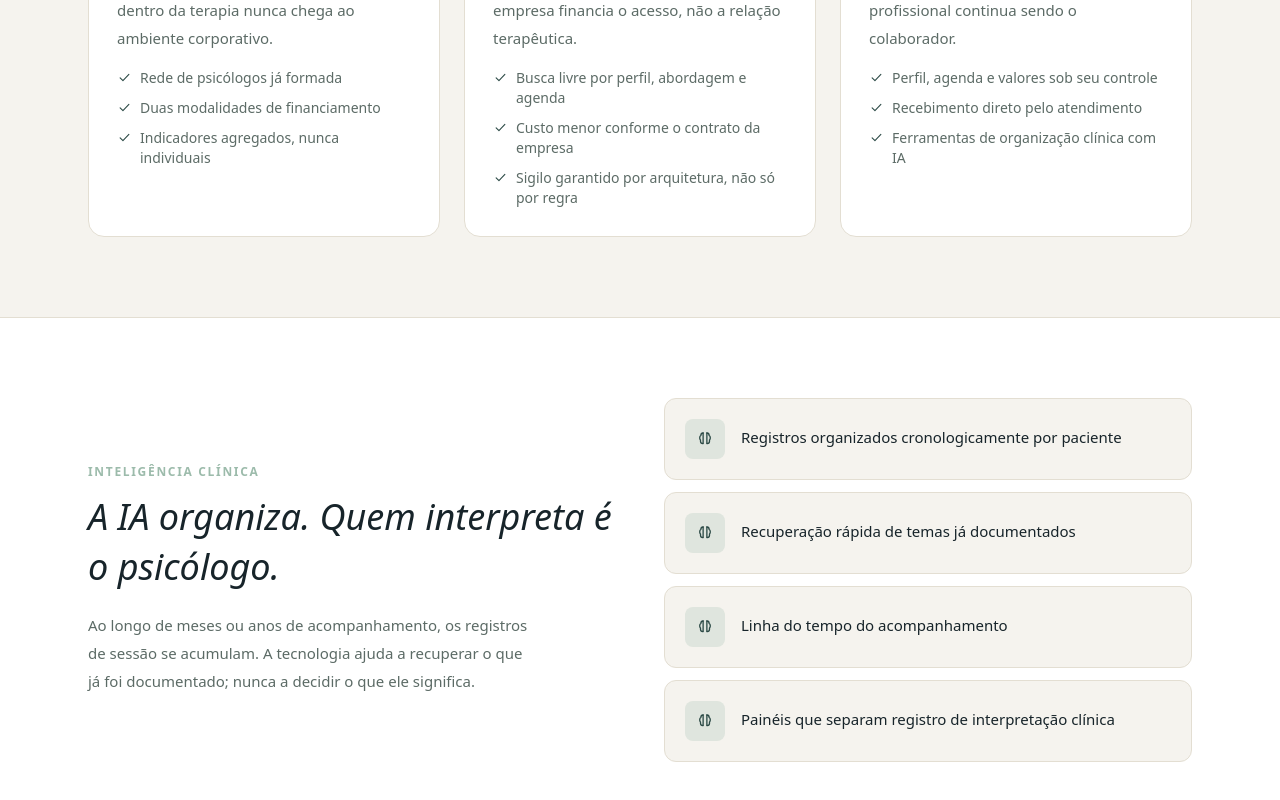
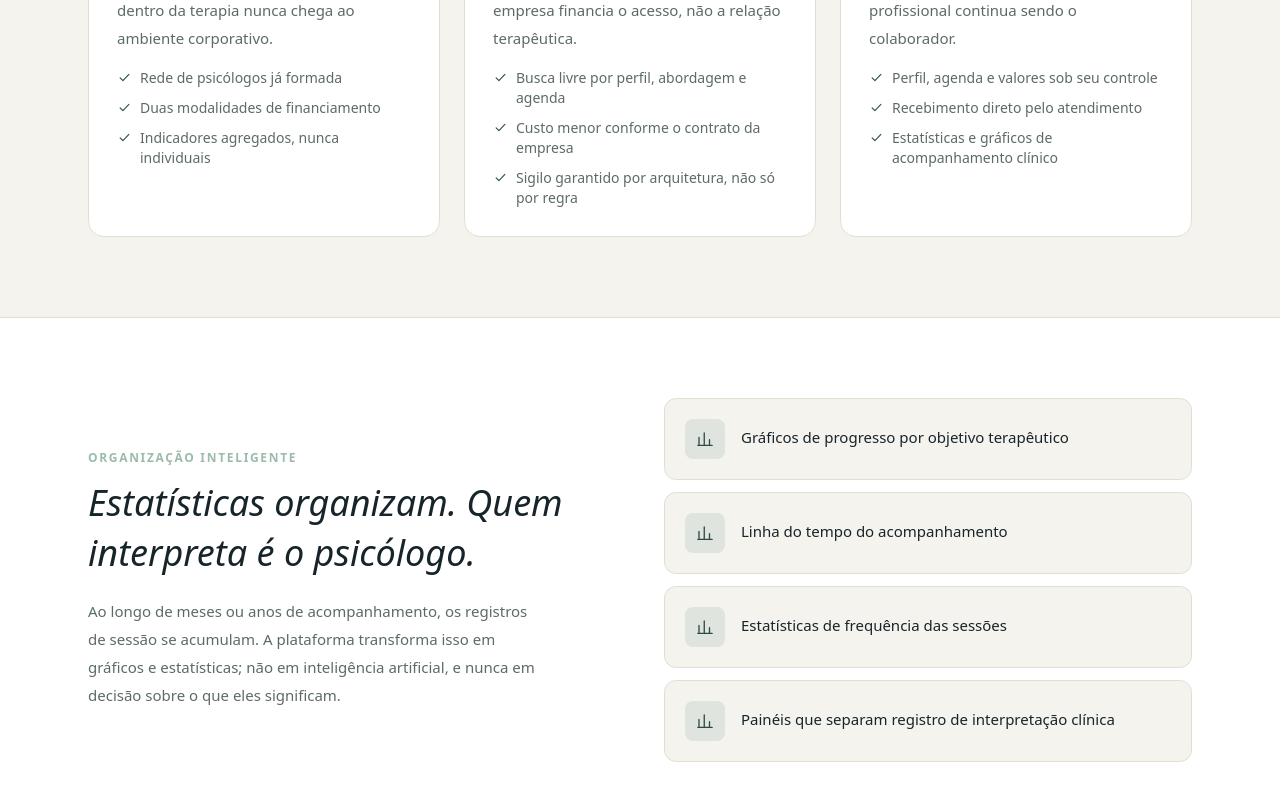
Before and after one commit to puzzle8182/puzzle, a Next.js app in the folder web/: page / in a window 1280 px wide. Shown: the part 3960-4760 px from the top of the page. Built offline with nearby package versions, Linux system fonts and the light colour scheme.

Commit message:
fix: remove menções a IA, troca por estatísticas e gráficos

```diff
--- a/web/app/layout.tsx
+++ b/web/app/layout.tsx
@@ -16,7 +16,7 @@ const inter = Inter({
 
 export const metadata: Metadata = {
   title: 'Plataforma Puzzle',
-  description: 'Acesso à psicoterapia e inteligência clínica.',
+  description: 'Acesso à psicoterapia, com estatísticas e gráficos de acompanhamento.',
 }
 
 export default function RootLayout({
--- a/web/app/page.tsx
+++ b/web/app/page.tsx
@@ -78,14 +78,14 @@ const PARA_QUEM = [
     linha: 'Presença profissional, demanda corporativa e ferramentas para a prática.',
     texto:
       'A mensalidade dá acesso à rede e à infraestrutura; não é compra de pacientes nem garante volume mínimo de atendimentos. Quem escolhe o profissional continua sendo o colaborador.',
-    bullets: ['Perfil, agenda e valores sob seu controle', 'Recebimento direto pelo atendimento', 'Ferramentas de organização clínica com IA'],
+    bullets: ['Perfil, agenda e valores sob seu controle', 'Recebimento direto pelo atendimento', 'Estatísticas e gráficos de acompanhamento clínico'],
   },
 ] as const
 
 const INTELIGENCIA = [
-  'Registros organizados cronologicamente por paciente',
-  'Recuperação rápida de temas já documentados',
+  'Gráficos de progresso por objetivo terapêutico',
   'Linha do tempo do acompanhamento',
+  'Estatísticas de frequência das sessões',
   'Painéis que separam registro de interpretação clínica',
 ]
 
@@ -307,18 +307,19 @@ export default function LandingPage() {
           </div>
         </section>
 
-        {/* inteligência clínica */}
+        {/* organização inteligente */}
         <section className="border-t border-border-soft bg-white">
           <div className="mx-auto max-w-6xl px-6 py-20">
             <div className="grid gap-12 md:grid-cols-2 md:items-center">
               <div>
-                <p className={TAG}>Inteligência clínica</p>
+                <p className={TAG}>Organização inteligente</p>
                 <p className="font-display text-3xl italic leading-snug text-ink sm:text-4xl">
-                  A IA organiza. Quem interpreta é o psicólogo.
+                  Estatísticas organizam. Quem interpreta é o psicólogo.
                 </p>
                 <p className="mt-5 max-w-md text-[15px] leading-7 text-ink-soft">
                   Ao longo de meses ou anos de acompanhamento, os registros de sessão se acumulam. A
-                  tecnologia ajuda a recuperar o que já foi documentado; nunca a decidir o que ele significa.
+                  plataforma transforma isso em gráficos e estatísticas; não em inteligência artificial,
+                  e nunca em decisão sobre o que eles significam.
                 </p>
               </div>
 
@@ -329,7 +330,7 @@ export default function LandingPage() {
                     className="flex items-start gap-4 rounded-xl border border-border-soft bg-paper p-5 transition hover:border-pine/40"
                   >
                     <div className="flex h-10 w-10 shrink-0 items-center justify-center rounded-lg bg-sage/25 text-pine">
-                      <Icon name="brain" width={18} height={18} />
+                      <Icon name="chart" width={18} height={18} />
                     </div>
                     <span className="mt-1.5 text-[15px] leading-6 text-ink">{f}</span>
                   </div>
```
